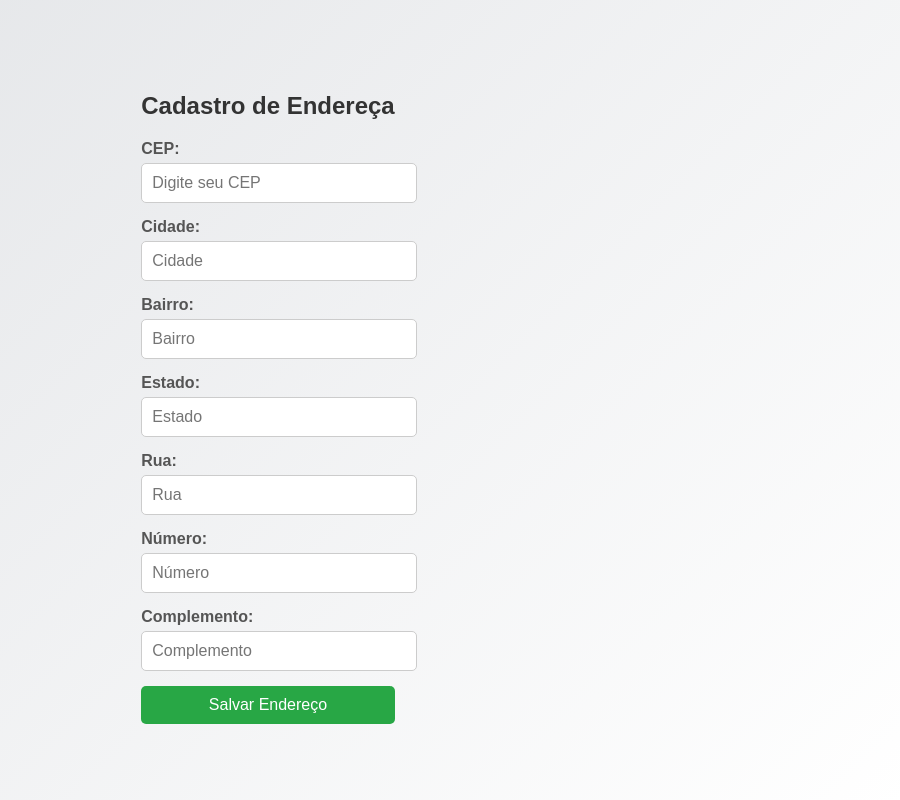
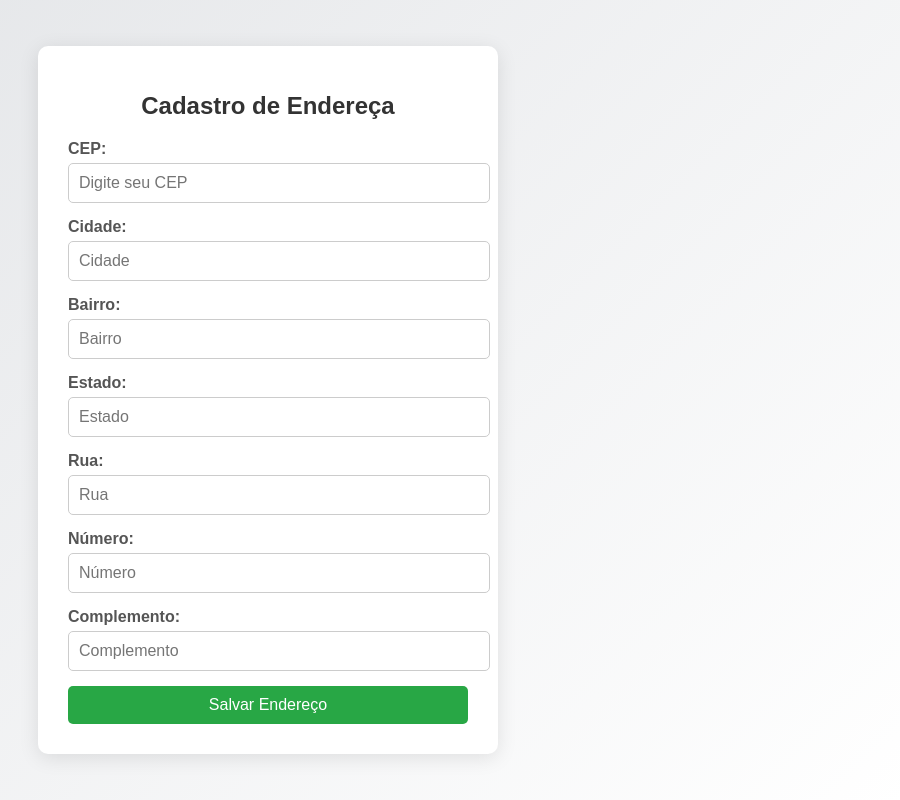
Before and after one commit to nayravsantos/e-Commerce, a plain HTML site: page teste2.html in a window 1280 px wide. Shown: the whole page, without its empty margins (372-1272 px from the left). Drawn offline with Linux system fonts and the light colour scheme.

Commit message:
Estrutura CSS.

```diff
--- a/teste.css
+++ b/teste.css
@@ -7,7 +7,7 @@ body {
     height: 100vh;
 }
 
-.containev {
+.container {
     background: white;
     padding: 20px;
     border-radius: 8px;
--- a/teste2.css
+++ b/teste2.css
@@ -8,7 +8,7 @@ body {
     margin: 0;
 }
 
-.containev {
+.container {
     background: #ffffff;
     padding: 30px;
     border-radius: 10px;
```
